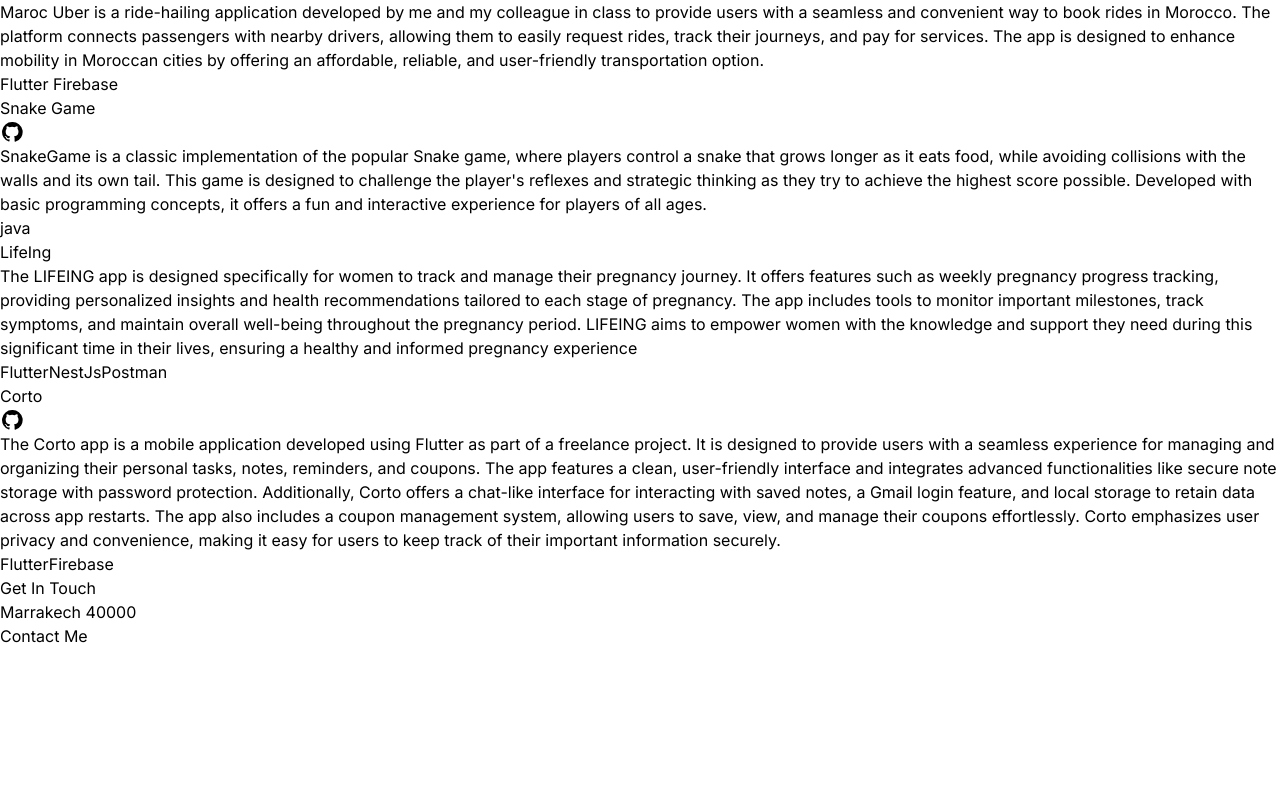
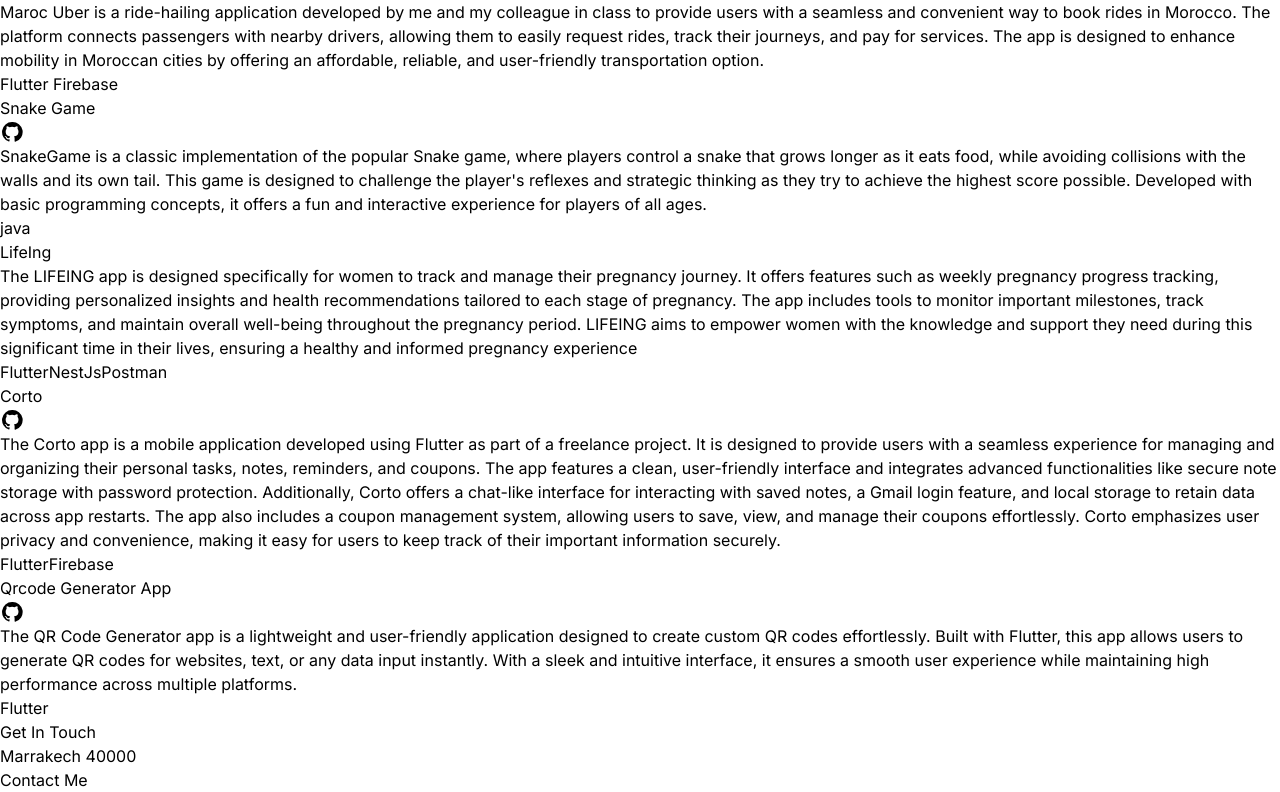
Before and after one commit to Naciri-Anas/anas-portfolio-react, a React (Vite) app: page / in a window 1280 px wide. Shown: the part 2952-3744 px from the top of the page. Before the commit the page ends 3600 px from the top, so only its background shows below. Built offline with nearby package versions, Linux system fonts and the light colour scheme.

Commit message:
17DecUpdate

```diff
--- a/src/constants/index.js
+++ b/src/constants/index.js
@@ -87,6 +87,12 @@
     description:"The Corto app is a mobile application developed using Flutter as part of a freelance project. It is designed to provide users with a seamless experience for managing and organizing their personal tasks, notes, reminders, and coupons. The app features a clean, user-friendly interface and integrates advanced functionalities like secure note storage with password protection. Additionally, Corto offers a chat-like interface for interacting with saved notes, a Gmail login feature, and local storage to retain data across app restarts. The app also includes a coupon management system, allowing users to save, view, and manage their coupons effortlessly. Corto emphasizes user privacy and convenience, making it easy for users to keep track of their important information securely.",
     technologies:["Flutter","Firebase"],
     github:"https://github.com/Naciri-Anas/corto_flutter.git",
+  },
+  {
+    title:"Qrcode Generator App",
+    description:"The QR Code Generator app is a lightweight and user-friendly application designed to create custom QR codes effortlessly. Built with Flutter, this app allows users to generate QR codes for websites, text, or any data input instantly. With a sleek and intuitive interface, it ensures a smooth user experience while maintaining high performance across multiple platforms.",
+    technologies:["Flutter"],
+    github:"https://github.com/Naciri-Anas/qr_code_generator_app.git"
   }
 ];
 
```
